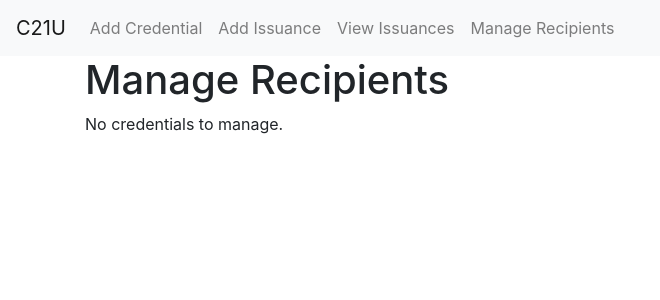
After one commit to c21u/blockcerts-admin-app, a Django app: page /manage_recipients/ in a window 1280 px wide. The commit adds this page. Shown: the top 300 px of the page, without its empty margins (0-660 px from the left). Run offline with Django 3.2, Linux system fonts and the light colour scheme; data that the repository does not hold is empty; some libraries are stand-ins or nearby versions.

Commit message:
Add Manage Recipients view.

```diff
--- a/admin_app/urls.py
+++ b/admin_app/urls.py
@@ -27,7 +27,8 @@ from issuer.views import (HomePageView,
                           UnsignedCertificatesView,
                           ThankYouView,
                           IssuancesPageView,
-                          UpdateCredentialView)
+                          UpdateCredentialView,
+                          ManageRecipientsView)
 
 urlpatterns = [
     path('accounts/login', django_cas_ng.views.LoginView.as_view(), name='cas_ng_login'),
@@ -42,5 +43,6 @@ urlpatterns = [
     url(r'^add_credential/', csrf_exempt(CredentialView.as_view())),
     url(r'^add_issuance/', csrf_exempt(IssuanceView.as_view())),
     url(r'^unsigned_certificates/', csrf_exempt(UnsignedCertificatesView.as_view())),
-    url(r'^thankyou/', ThankYouView.as_view())
+    url(r'^thankyou/', ThankYouView.as_view()),
+    url(r'^manage_recipients/', ManageRecipientsView.as_view())
 ]
--- a/issuer/templates/header.html
+++ b/issuer/templates/header.html
@@ -24,6 +24,9 @@
                 <li class="nav-item">
                     <a class="nav-link" href="/issuances">View Issuances</a>
                 </li>
+                <li class="nav-item">
+                    <a class="nav-link" href="/manage_recipients">Manage Recipients</a>
+                </li>
             </ul>
         </div>
     </nav>
--- /dev/null
+++ b/issuer/templates/manage_recipients.html
@@ -0,0 +1,18 @@
+{% extends 'header.html' %}
+{% load bootstrap4 %}       {# import bootstrap4/bootstrap3 #}
+{% bootstrap_css %}         {# Embed Bootstrap CSS #}
+{% bootstrap_javascript jquery='full' %}  {# Embed Bootstrap JS+jQuery #}
+{% block body_block %}
+    <h1>Manage Recipients</h1>
+    {% for credential in object_list %}
+        <h3>{{ credential.title }}</h3>
+        <ul>
+        {% for issuance in credential.issuance_set.all %}
+            <li>{{issuance.date_issue}}: Invite | Approve | Remind | Completed</li>
+        {% endfor %}
+        </ul>
+    {% empty %}
+        <p>No credentials to manage.</p>
+    {% endfor %}
+
+{% endblock %}
--- a/issuer/views.py
+++ b/issuer/views.py
@@ -199,3 +199,8 @@ class ThankYouView(View):
 
 class IssuancesPageView(generic.ListView):
     model = Credential
+
+
+class ManageRecipientsView(generic.ListView):
+    model = Credential
+    template_name = "manage_recipients.html"
```
